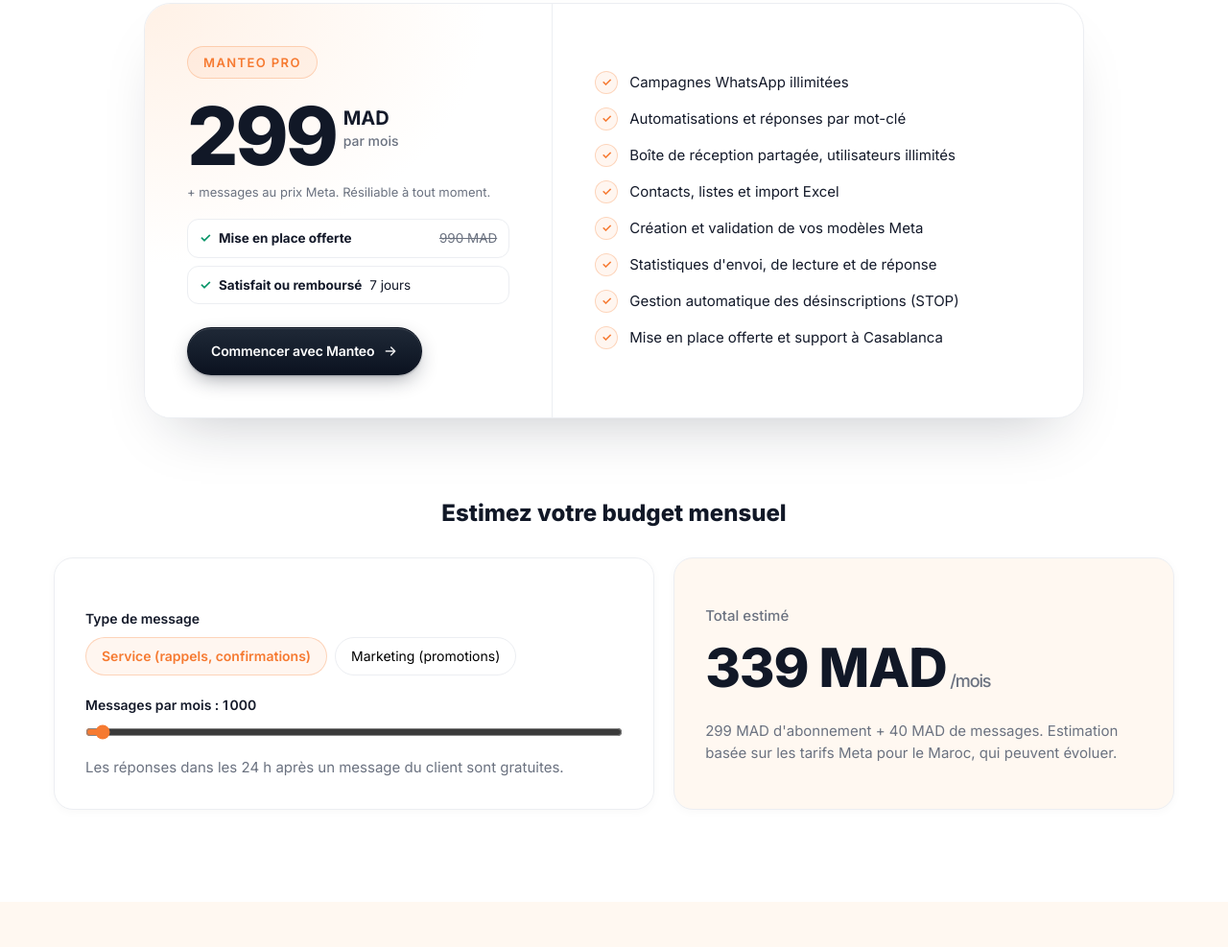
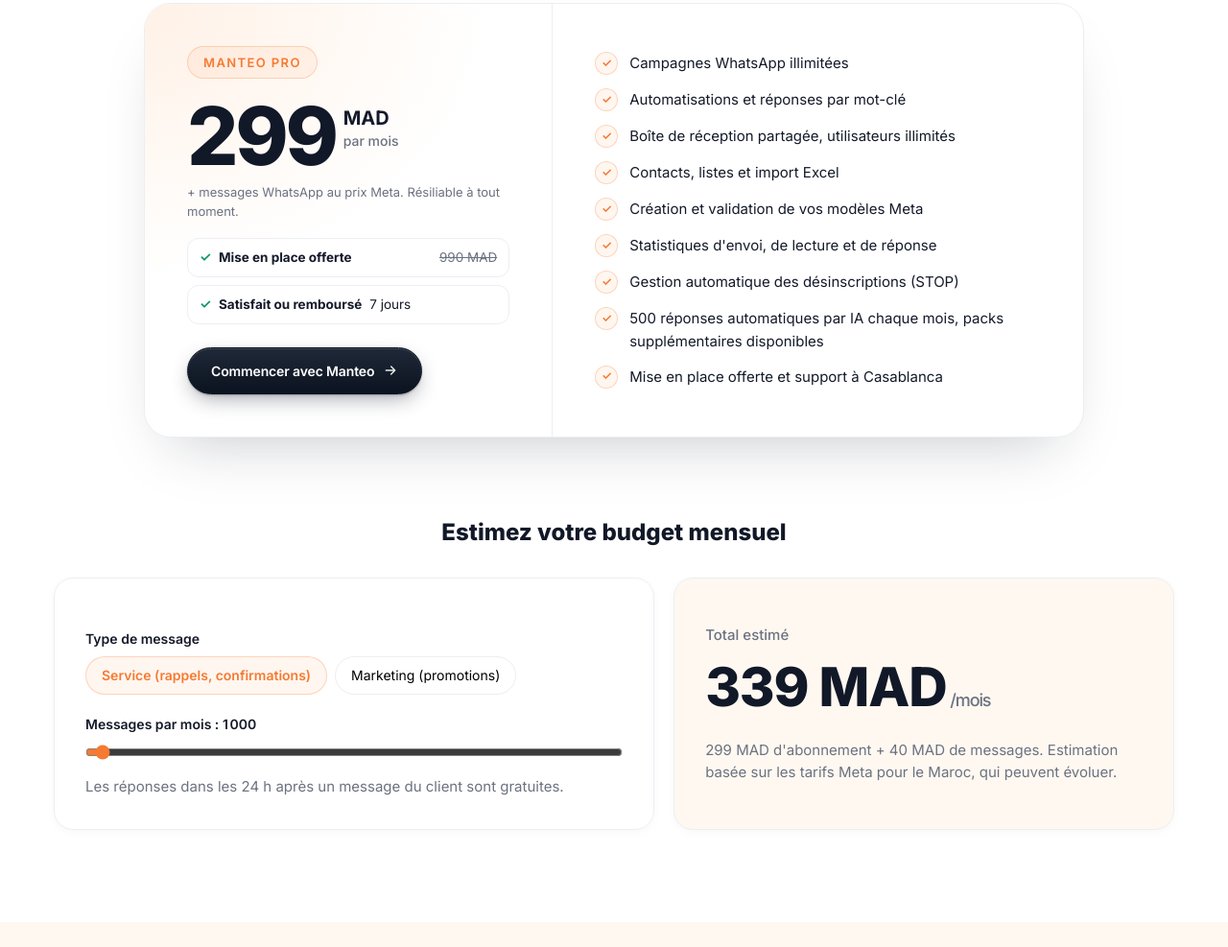
Before and after one commit to bounanaz/manteo-website, a plain HTML site: page index.html in a window 1280 px wide. Shown: the part 3480-4467 px from the top of the page at 96% size. Drawn offline with Linux system fonts and the light colour scheme.

Commit message:
Website: list included AI replies on the price card
Co-Authored-By: Claude Haiku 5.5 <noreply@anthropic.com>

```diff
--- a/index.html
+++ b/index.html
@@ -318,7 +318,7 @@ footer{padding:56px 0 40px;font-size:14px;color:var(--muted)}
       <div class="plan-l">
         <span class="tag">Manteo Pro</span>
         <div class="price"><b>299</b><span>MAD<br><small>par mois</small></span></div>
-        <p class="note" style="margin-top:0">+ messages au prix Meta. Résiliable à tout moment.</p>
+        <p class="note" style="margin-top:0">+ messages WhatsApp au prix Meta. Résiliable à tout moment.</p>
         <div class="perks"><span><b>Mise en place offerte</b> <s>990 MAD</s></span><span><b>Satisfait ou remboursé</b> 7 jours</span></div>
         <a class="btn btn-dark" style="margin-top:24px" href="https://wa.me/212730516606?text=Bonjour%2C%20je%20souhaite%20m%27abonner%20%C3%A0%20Manteo%20Pro"><span>Commencer avec Manteo</span><svg width="16" height="16" viewBox="0 0 24 24" fill="none" stroke="currentColor" stroke-width="2.2" stroke-linecap="round" stroke-linejoin="round" class="arr"><path d="M5 12h14M13 6l6 6-6 6"/></svg></a>
       </div>
@@ -330,6 +330,7 @@ footer{padding:56px 0 40px;font-size:14px;color:var(--muted)}
         <li>Création et validation de vos modèles Meta</li>
         <li>Statistiques d'envoi, de lecture et de réponse</li>
         <li>Gestion automatique des désinscriptions (STOP)</li>
+        <li>500 réponses automatiques par IA chaque mois, packs supplémentaires disponibles</li>
         <li>Mise en place offerte et support à Casablanca</li>
       </ul>
     </div>
```
